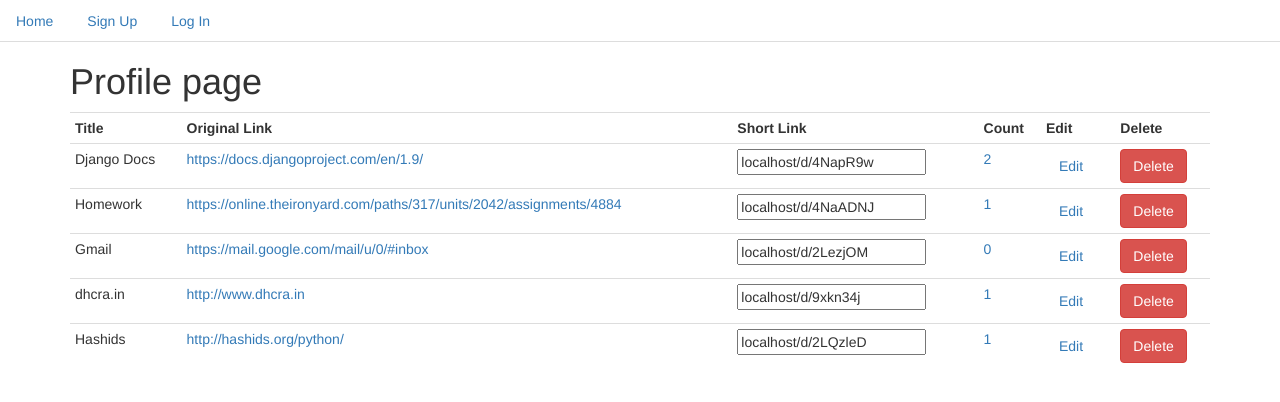
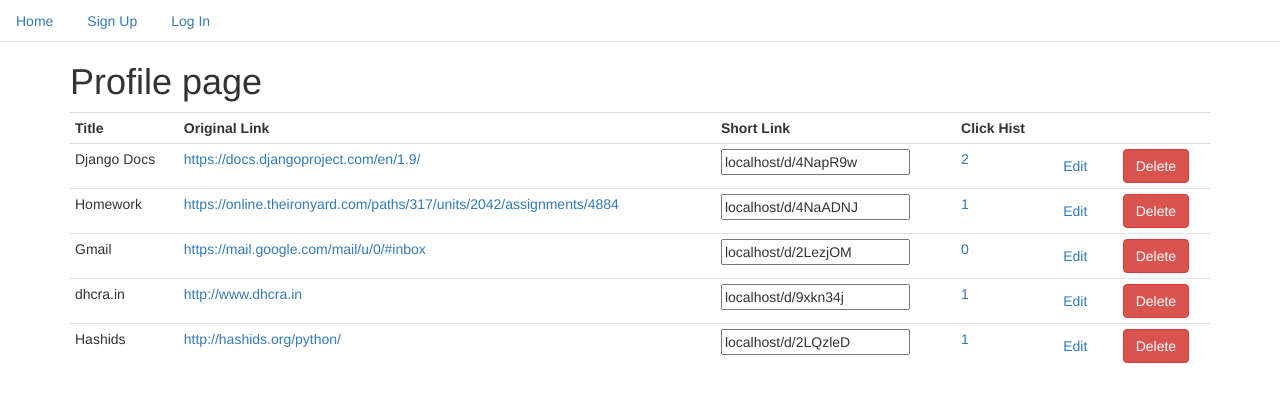
Before and after one commit to dhcrain/url_shortener_proj, a Django app: page /accounts/profile/ in a window 1280 px wide. Shown: the top 402 px of the page. Run offline with Django 3.2, Linux system fonts and the light colour scheme; data comes from the database, SQL or seed files in the repository; both versions use the stored data as it was after the commit; some libraries are stand-ins or nearby versions.

Commit message:
its 247pm

```diff
--- a/short_app/views.py
+++ b/short_app/views.py
@@ -32,7 +32,7 @@ class ProfileView(ListView):        # ListView ?
 class ShortenLink(CreateView):
     model = Bookmark
     fields = ['title', 'description', 'url']
-    success_url = 'accounts/profile/'
+    success_url = '/accounts/profile/'
 
     def form_valid(self, form):
         hashids = Hashids(salt="yabbadabbadooo")
@@ -48,7 +48,7 @@ class ForwardView(RedirectView):
     def get(self, request, *args, **kwargs):
         hash_id = self.kwargs.get('hash_id', None)      # gets hash_id
         link = Bookmark.objects.get(hash_id=hash_id)    # looks up the link from the hash_id
-        self.url = '{}'.format(link.url)
+        self.url = link.url
         link.count += 1
         link.save()
         Click.objects.create(link=link, time_click=datetime.datetime.now())
@@ -78,10 +78,13 @@ class LinkDelete(DeleteView):
     #     return reverse('/profile/')        # error here
 
 
-class ClickView(ListView):
+class ClickView(TemplateView):
     model = Click
+    template_name = "short_app/click_list.html"
 
     def get_context_data(self, **kwargs):
-        context = super().get_context_data(**kwargs)
-        context["bookmark"] = Bookmark.objects.filter()
+        bookmark_pk = self.kwargs.get('pk', None)      # gets Bookmark PK
+        context = super().get_context_data(**kwargs)    # I have no idea what this does
+        context["bookmark"] = Bookmark.objects.get(id=bookmark_pk)
+        context["clicks"] = Click.objects.filter(id=bookmark_pk)
         return context
--- a/templates/profile.html
+++ b/templates/profile.html
@@ -12,9 +12,9 @@
             <th>Title</th>
             <th>Original Link</th>
             <th>Short Link</th>
-            <th>Count</th>
-            <th>Edit</th>
-            <th>Delete</th>
+            <th>Click Hist</th>
+            <th></th>
+            <th></th>
         </tr>
     {% for mark in object_list %}
         <tr>
--- a/templates/short_app/click_list.html
+++ b/templates/short_app/click_list.html
@@ -10,11 +10,13 @@
     <table class="table table-condensed">
         <tr>
             <th>Time Clicked</th>
+            <td>{{ bookmark.title }}</td>
+            <td>{{ clicks }}</td>
         </tr>
-    {% for click in object_list %}
+
+    {% for click in clicks %}
         <tr>
             <td>{{ click.time_click }}</td>
-            <td>{{ bookmark.url }}</td>
         </tr>
     {% endfor %}
     </table>
```
Also changed, not shown: db.sqlite3.
